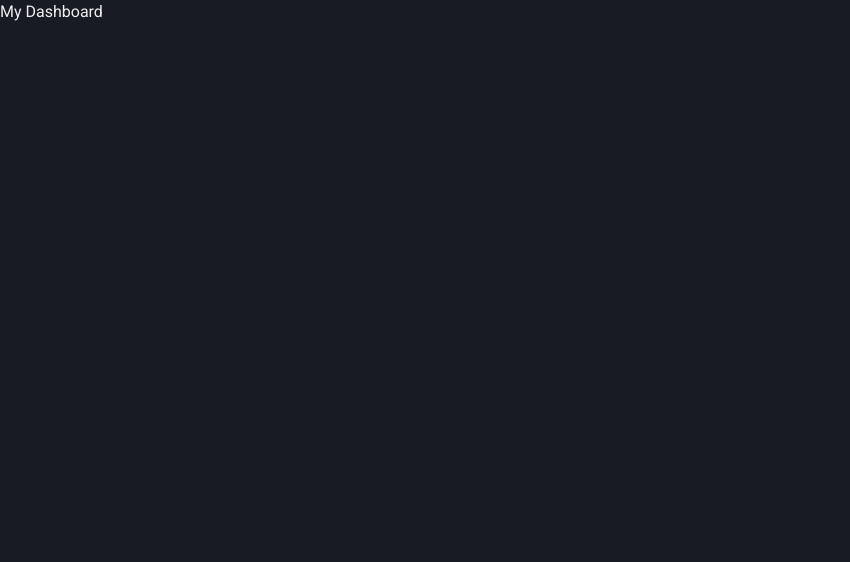
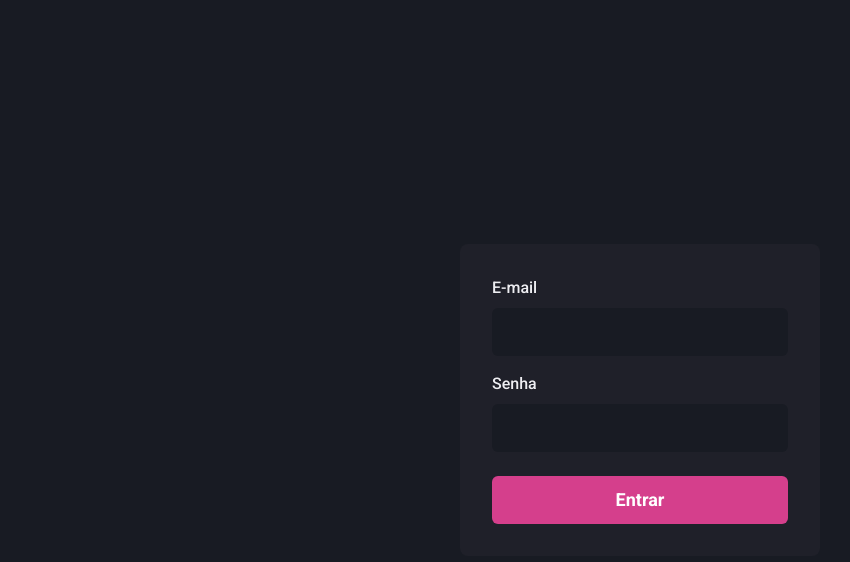
Before and after one commit to pablimx/mydash, a Next.js app: page / in a window 1280 px wide. Shown: the top 562 px of the page, without its empty margins (0-850 px from the left). Built offline with nearby package versions, Linux system fonts and the light colour scheme.

Commit message:
feat: creating SignIn page + Input component

```diff
--- /dev/null
+++ b/src/components/Form/Input.tsx
@@ -0,0 +1,31 @@
+import {
+  FormControl,
+  FormLabel,
+  Input as ChakraInput,
+  InputProps as ChakraInputProps
+} from '@chakra-ui/react'
+
+interface InputProps extends ChakraInputProps {
+  name: string;
+  label?: string;
+}
+
+export function Input({ name, label, ...props }: InputProps) {
+  return (
+    <FormControl>
+      {!!label && <FormLabel htmlFor={name}>{label}</FormLabel>}
+      <ChakraInput
+        name={name}
+        id={name}
+        focusBorderColor="pink.500"
+        bgColor="gray.900"
+        variant="filled"
+        _hover={{
+          bgColor: 'gray.900'
+        }}
+        size="lg"
+        {...props}
+      />
+    </FormControl>
+  )
+}
--- a/src/pages/index.tsx
+++ b/src/pages/index.tsx
@@ -1,5 +1,36 @@
-export default function Home() {
+import { Flex, Button, Stack, FormLabel, FormControl } from '@chakra-ui/react'
+import { Input } from '../components/Form/Input'
+
+export default function SignIn() {
   return (
-    <h1>My Dashboard</h1>
+    <Flex
+      w="100vw"
+      h="100vh"
+      align="center"
+      justify="center"
+    >
+      <Flex
+        as="form"
+        w="100%"
+        maxWidth={360}
+        bg="gray.800"
+        p="8"
+        borderRadius={8}
+        flexDir="column"
+      >
+        <Stack spacing="4">
+          <Input name="email" label="E-mail" type="email" />
+          <Input name="password" label="Senha" type="password" />
+        </Stack>
+        <Button
+          type="submit"
+          mt={6}
+          colorScheme="pink"
+          size="lg"
+        >
+          Entrar
+        </Button>
+      </Flex>
+    </Flex>
   )
 }
```
